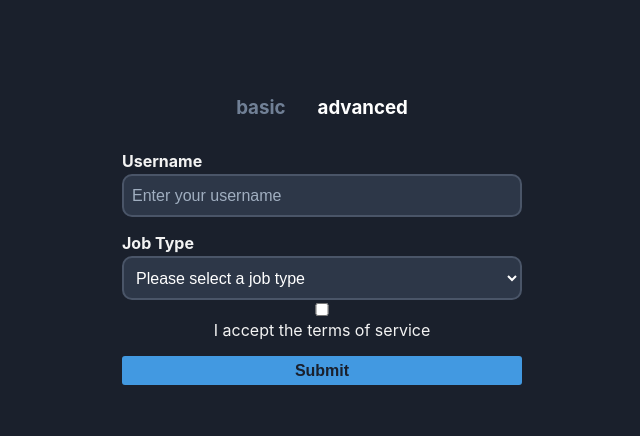
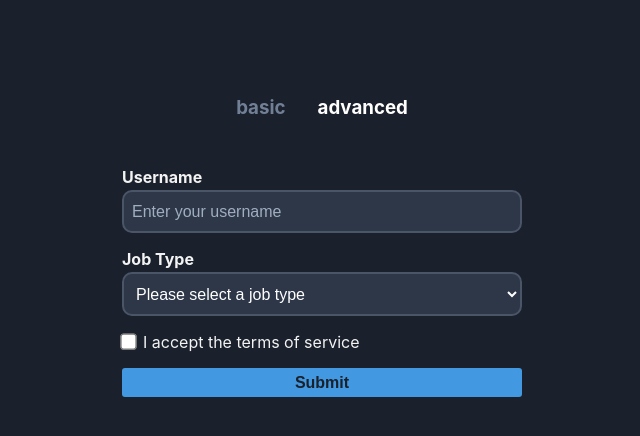
Before and after one commit to hosseinaf/formik, a React (Create React App) app: page / in a window 1280 px wide. Both pictures are taken after a click on the element "advanced". Shown: the top 436 px of the page, without its empty margins (318-958 px from the left). Built offline with nearby package versions, Linux system fonts and the light colour scheme.

Commit message:
modify css

```diff
--- a/src/App.css
+++ b/src/App.css
@@ -3,19 +3,33 @@
   padding: 5rem 1rem;
 }
 
+.error {
+  color: #fc8181;
+  font-size: 0.75rem;
+  text-align: left;
+  margin-top: 0.25rem;
+}
+
+.checkbox {
+  display: flex;
+  justify-content: flex-start;
+  align-items: center;
+  margin-top: 1rem;
+}
+
 nav {
   display: flex;
+  justify-content: center;
   align-items: center;
-  justify-content: center;
+  margin-bottom: 2rem;
 }
-
 nav h3 {
   margin: 1rem;
+  cursor: pointer;
   color: #718096;
 }
-
 nav h3:hover {
-  color: #fff;
+  color: white;
 }
 
 form {
@@ -23,13 +37,15 @@ form {
   max-width: 400px;
   margin: 0 auto;
 }
-label {
+
+form label {
   font-size: 1rem;
   font-weight: bold;
   display: block;
   text-align: left;
   margin: 1rem 0 0.2rem;
 }
+
 input,
 select {
   width: 100%;
@@ -46,16 +62,16 @@ input:focus,
 select:focus {
   border-color: #4299e1;
 }
+
 input::placeholder,
 select::placeholder {
   color: #a0aec0;
 }
 
-.error {
-  color: #fc8181;
-  font-size: 0.75rem;
-  text-align: left;
-  margin-top: 0.25rem;
+input[type="checkbox"] {
+  width: fit-content;
+  margin-right: 0.5rem;
+  transform: scale(1.25);
 }
 
 button {
@@ -63,32 +79,13 @@ button {
   margin: 1rem 0;
   padding: 0.35rem 0.5rem;
   background-color: #4299e1;
-  width: 100%;
-  color: black;
-  margin-top: 1rem;
-  border: none;
   color: #1a202c;
   border: none;
   border-radius: 3px;
+  width: 100%;
   font-size: 1rem;
   font-weight: bold;
   cursor: pointer;
-}
-
-.rule {
-  display: flex;
-  flex-direction: row;
-}
-
-.check {
-  width: 15px;
-  height: 15px;
-  margin-top: 12px;
-  margin-right: 5px;
-}
-
-.accept {
-  margin-top: 8px;
 }
 
 input.input-error,
```
